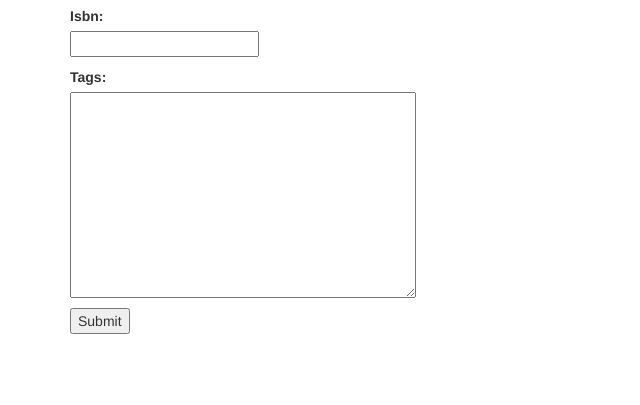
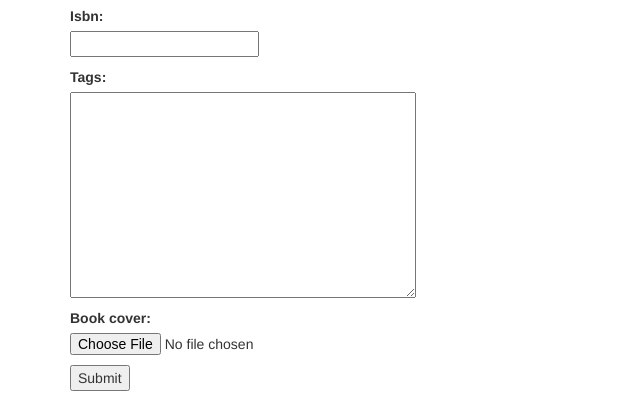
Before and after one commit to staplercut/book_worm, a Django app: page /book/new/ in a window 1280 px wide. Shown: the part 786-1191 px from the top of the page, without its empty margins (0-640 px from the left). Before the commit the page ends 1120 px from the top, so only its background shows below. Run offline with Django 3.2, Linux system fonts and the light colour scheme; some libraries are stand-ins or nearby versions.

Commit message:
added picture upload for books

```diff
--- a/books/forms.py
+++ b/books/forms.py
@@ -5,7 +5,7 @@ from .models import Book, Author
 class BookForm(forms.ModelForm):
     class Meta:
         model = Book
-        fields = ('title', 'author_input', 'description', 'year_issued', 'publication_no', 'isbn', 'tags')
+        fields = ('title', 'author_input', 'description', 'year_issued', 'publication_no', 'isbn', 'tags', 'book_cover')
 
     author_input = forms.CharField(widget=forms.Textarea(attrs={'cols': 40, 'rows': 5}))
 
--- a/books/models.py
+++ b/books/models.py
@@ -45,7 +45,7 @@ class Book(models.Model):
     tags = models.TextField(default="")
     publication_no = models.SmallIntegerField(default='1')
     isbn = models.SmallIntegerField()
-    book_cover = models.ImageField(upload_to='pics/', default='pics/None/no_cover.jpg')
+    book_cover = models.ImageField(upload_to='pics/', default='pics/None/no_cover.png')
     created_date = models.DateTimeField(default=timezone.now)
     published_date = models.DateTimeField(blank=True, null=True)
 
--- a/books/templates/books/author_detail.html
+++ b/books/templates/books/author_detail.html
@@ -5,8 +5,8 @@
 		<a class="btn btn-default" href="{% url 'books:author_edit' pk=author.pk %}"><span class="glyphicon glyphicon-pencil"></span></a>
 
 		<h1>{{ author.name }}</h1>
-                <p>Books: {% for book in author.book_set.all %}{{ book }}{% if book != author.book_set.last %}{{ ", " }}{% endif %}{% endfor %}</p>
-        <p>Tags: {% for tag in author.tags.split %}<a href="">{{ tag }}</a> {% endfor %}</p>
+        <p>Книги: {% for book in author.book_set.all %}<a href="{% url 'books:book_detail' pk=book.pk %}">{{ book }}</a>{% if book != author.book_set.last %}{{ ", " }}{% endif %}{% endfor %}</p>
+        <p>Теги: {% for tag in author.tags.split %}<a href="">{{ tag }}</a> {% endfor %}</p>
         <a href="{% url 'books:author_delete' pk=author.pk %}" class="btn btn-default">Delete</a>
     </div>
 
--- a/books/templates/books/book_edit.html
+++ b/books/templates/books/book_edit.html
@@ -4,7 +4,7 @@
 
   <h2>Добавить книгу</h2>
 
-    <form method="post">
+    <form method="post" enctype="multipart/form-data">
     {% csrf_token %}
     {% for field in form %}
       <p>
--- a/books/views.py
+++ b/books/views.py
@@ -9,6 +9,9 @@ import string
 
 def book_add(request, book, form):
     book.published_date = timezone.now()
+
+    #book.book_cover = request.FILES['book_cover']
+
     authors = form.cleaned_data['author_input']
     authors_list = list(filter(None, (' '.join(x.split()) for x in authors.split(','))))
     print(authors_list)
@@ -22,16 +25,15 @@ def book_add(request, book, form):
             author = Author(name=x)
             author.save()
             book.authors.add(author)
-    print(book)
-    print(book.authors)
     return redirect('books:book_detail', pk=book.pk)
 
 
 def book_new(request):
     if request.method == "POST":
-        form = BookForm(request.POST)
+        form = BookForm(request.POST, request.FILES)
         if form.is_valid():
             book = form.save(commit=False)
+
             t = form.cleaned_data['title']
             book.title = ' '.join(
                 w.capitalize() for w in t.translate(str.maketrans('', '', string.punctuation)).split())
@@ -50,9 +52,11 @@ def book_edit(request, pk):
     authors = ", ".join(getattr(author, 'name') for author in book.authors.all())
     print(authors)
     if request.method == "POST":
-        form = BookForm(request.POST, instance=book)
+        form = BookForm(request.POST, request.FILES, instance=book)
         if form.is_valid():
             book = form.save(commit=False)
+            #print(request.FILES.keys())
+            print(book.book_cover)
             return book_add(request, book, form)
     else:
         form = BookForm(instance=book, initial={'author_input': authors})
--- a/index/static/css/index.css
+++ b/index/static/css/index.css
@@ -15,3 +15,8 @@ h1 a {
     font-size: 26pt;
     margin-right: 25px;
 }
+
+.book_cover {
+    width: 350px;
+    height: 350px;
+}
--- a/index/templates/index/base.html
+++ b/index/templates/index/base.html
@@ -12,8 +12,8 @@
     <body>
 		<div class="page-header">
 			{% if user.is_authenticated %}
-				<a href="{% url 'books:book_new' %}" class="top-menu"><span class="glyphicon glyphicon-book"></span></a>
-                <a href="{% url 'books:author_new' %}" class="top-menu"><span class="glyphicon glyphicon-pencil"></span></a>
+				<a href="{% url 'books:book_new' %}" title="Добавить книгу" class="top-menu"><span class="glyphicon glyphicon-book"></span></a>
+                <a href="{% url 'books:author_new' %}" title="Добавить автора" class="top-menu"><span class="glyphicon glyphicon-pencil"></span></a>
 			{% endif %}
 			<h1><a href="/">Книжный червь</a></h1>
 		</div>
--- a/index/urls.py
+++ b/index/urls.py
@@ -1,5 +1,6 @@
 from django.conf.urls import url
 from . import views
+
 
 app_name = 'index'
 urlpatterns = [
--- a/mysite/settings.py
+++ b/mysite/settings.py
@@ -122,3 +122,5 @@ USE_TZ = True
 
 STATIC_URL = '/static/'
 STATIC_ROOT = os.path.join(BASE_DIR, 'static')
+MEDIA_URL = '/media/'
+MEDIA_ROOT = '/home/yzuev/djangoprojects/book_worm/site_media/'
--- a/mysite/urls.py
+++ b/mysite/urls.py
@@ -14,11 +14,12 @@ Including another URLconf
     2. Add a URL to urlpatterns:  path('blog/', include('blog.urls'))
 """
 from django.contrib import admin
-from django.urls import path
 from django.conf.urls import include, url
+from django.conf import settings
+from django.conf.urls.static import static
 
 urlpatterns = [
     url(r'^admin/', admin.site.urls),
     url(r'^', include('index.urls', namespace='index')),
     url(r'^book/', include('books.urls', namespace='books')),
-]
+] + static(settings.MEDIA_URL, document_root=settings.MEDIA_ROOT)
```
Also changed, not shown: books/templates/books/book_detail.html (+5 -3 lines), books/migrations/0011_auto_20180302_1852.py (added), books/migrations/0012_auto_20180302_1911.py (added), books/migrations/0013_auto_20180302_1930.py (added), books/migrations/0014_auto_20180302_1930.py (added), site_media/pics/None/no_cover.jpg (added), site_media/pics/uncomfortable_dog.jpg (added).
